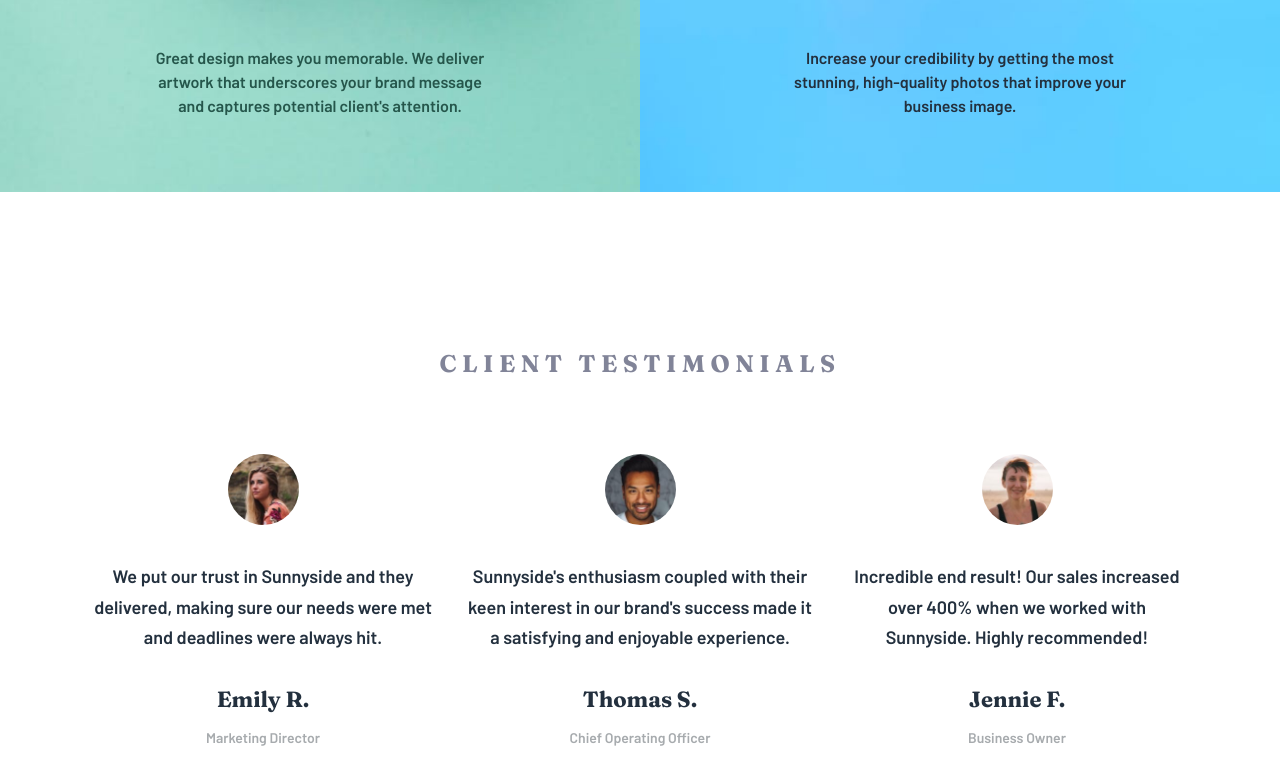
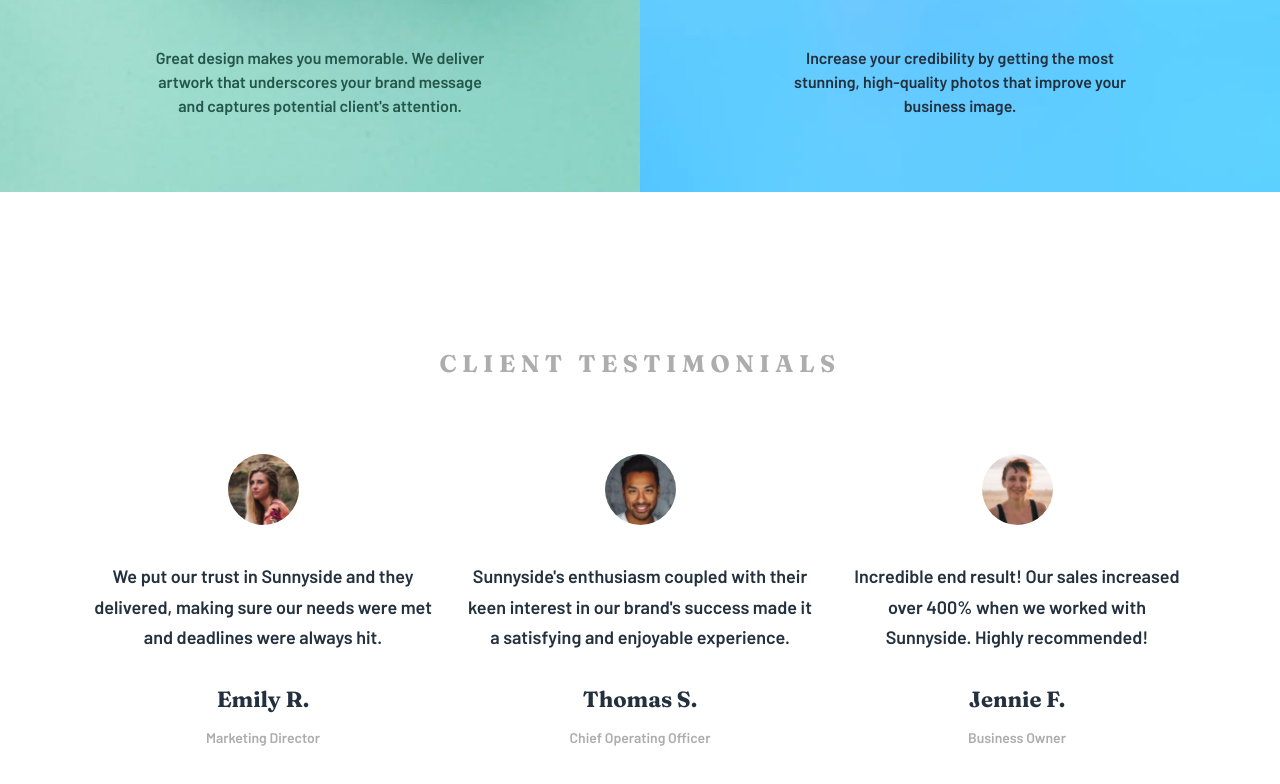
Before and after one commit to moniquedsilva/sunnyside-agency, a Vue app: page / in a window 1280 px wide. Shown: the part 2366-3150 px from the top of the page. Built offline with nearby package versions, Linux system fonts and the light colour scheme.

Commit message:
feat: change  hsla color

```diff
--- a/src/components/Testimonials/index.vue
+++ b/src/components/Testimonials/index.vue
@@ -33,7 +33,7 @@ export default {
   justify-content: center;
   &__title {
     font: 0.9375rem $fraunces;
-    color: $dark-gray-blue;
+    color: hsla(0, 0%, 68%, 1);
     text-transform: uppercase;
     letter-spacing: 0.245em;
     margin: 1.5625rem 0 1.5rem 0;
@@ -64,7 +64,7 @@ export default {
   }
   &__span {
     font: 0.75rem $barlow;
-    color: $grayish-blue;
+    color: hsla(0, 0%, 68%, 1);
   }
 }
 
```
